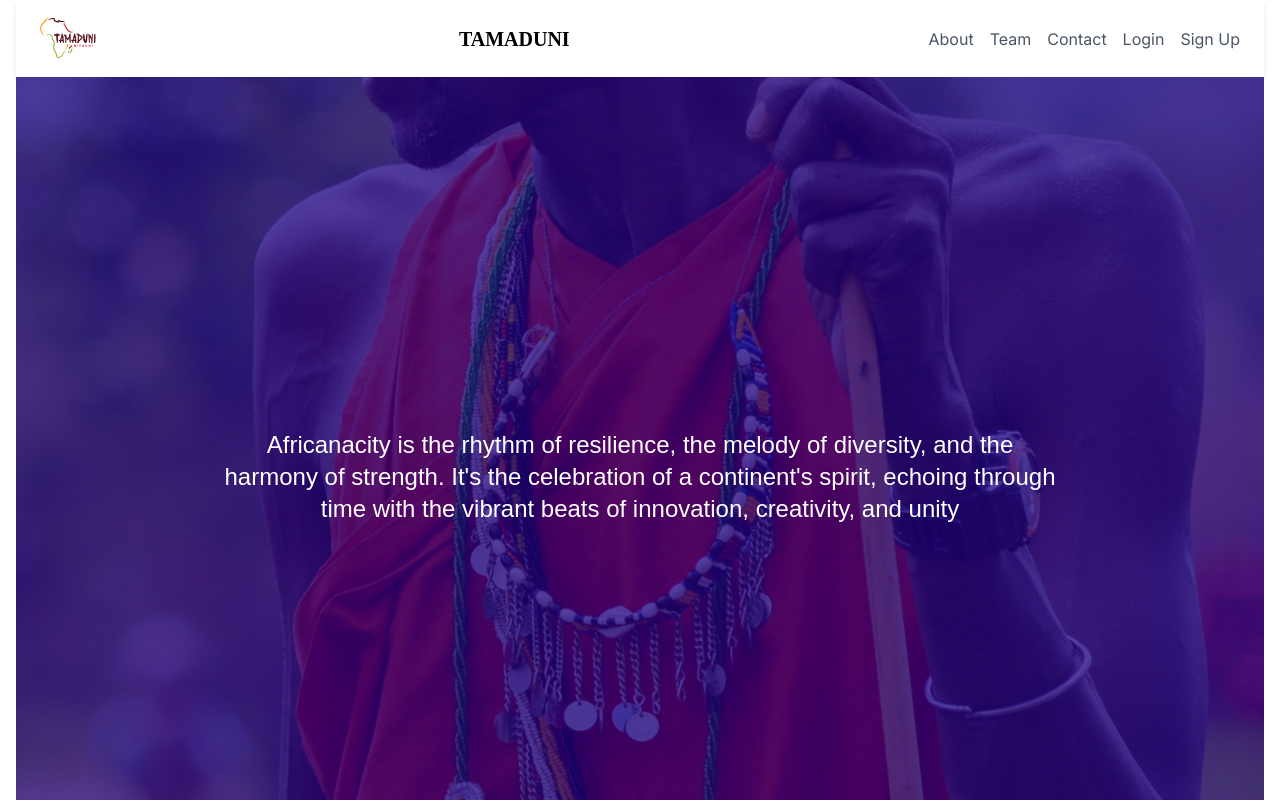
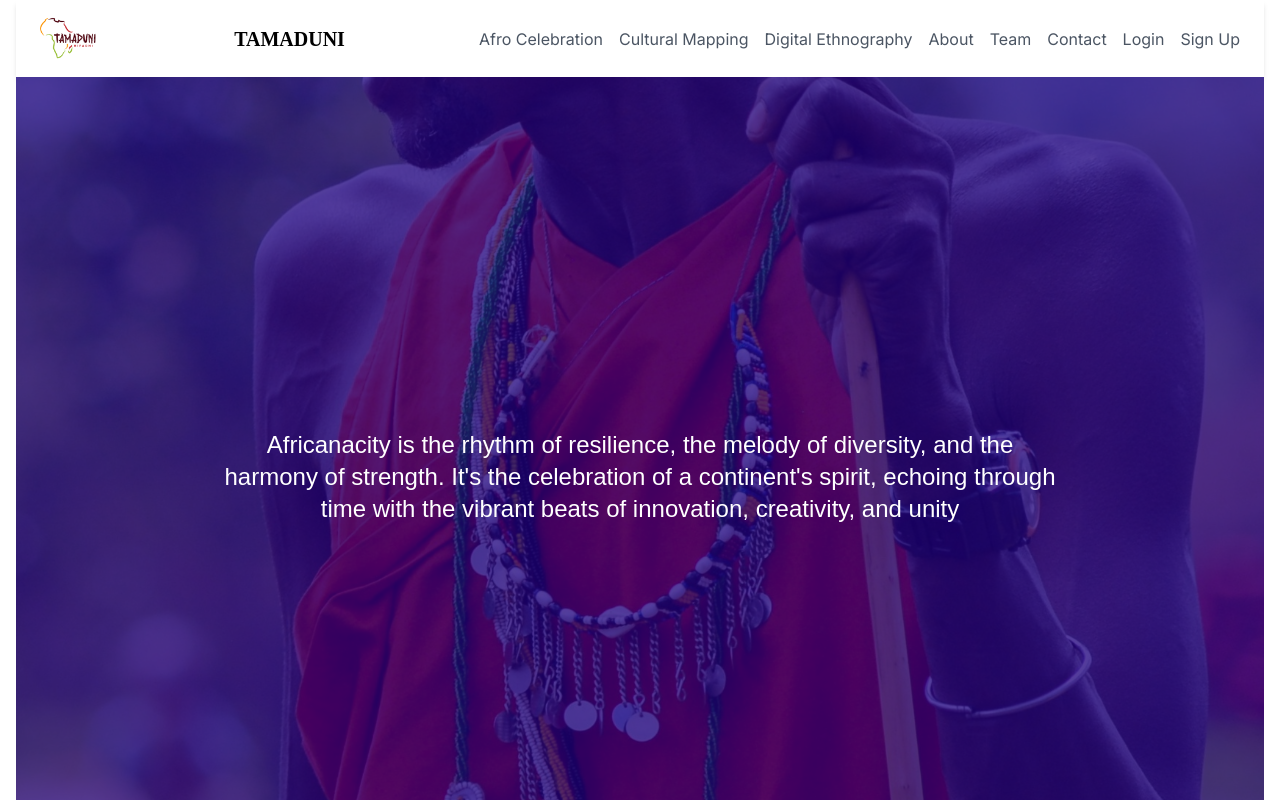
Before and after one commit to MembaDavid/tamaduni_next_version, a Next.js app: page / in a window 1280 px wide. Shown: the top 800 px of the page. Built offline with nearby package versions, Linux system fonts and the light colour scheme; a web font is replaced by a local one.

Commit message:
add new navigation links for Afro Celebration, Cultural Mapping, and Digital Ethnography in Topbar component

```diff
--- a/src/components/navigation/topbar.js
+++ b/src/components/navigation/topbar.js
@@ -69,6 +69,30 @@
         {/* Desktop Links */}
         <div className="hidden sm:flex space-x-4 items-center">
           <Link
+            href="/afrocelebration"
+            className={`text-gray-600 hover:text-black ${
+              isActive("/afrocelebration") ? "font-bold text-black" : ""
+            }`}
+          >
+            Afro Celebration
+          </Link>
+          <Link
+            href="/culturalmapping"
+            className={`text-gray-600 hover:text-black ${
+              isActive("/culturalmapping") ? "font-bold text-black" : ""
+            }`}
+          >
+            Cultural Mapping
+          </Link>
+          <Link
+            href="/digitalethnography"
+            className={`text-gray-600 hover:text-black ${
+              isActive("/digitalethnography") ? "font-bold text-black" : ""
+            }`}
+          >
+            Digital Ethnography
+          </Link>
+          <Link
             href="/about"
             className={`text-gray-600 hover:text-black ${
               isActive("/about") ? "font-bold text-black" : ""
@@ -118,6 +142,36 @@
       {/* Mobile Menu */}
       {menuOpen && (
         <div className="absolute top-16 left-0 w-full bg-white shadow-lg flex flex-col items-center space-y-6 py-6 sm:hidden transition-transform duration-300 ease-in-out z-40">
+          <Link
+            href="/afrocelebration"
+            className={`text-gray-600 hover:text-black ${
+              isActive("/afrocelebration") ? "font-bold text-black" : ""
+            }`}
+            onClick={toggleMenu}
+          >
+            Afro Celebration
+          </Link>
+
+          <Link
+            href="/culturalmapping"
+            className={`text-gray-600 hover:text-black ${
+              isActive("/culturalmapping") ? "font-bold text-black" : ""
+            }`}
+            onClick={toggleMenu}
+          >
+            Cultural Mapping
+          </Link>
+
+          <Link
+            href="/digitalethnography"
+            className={`text-gray-600 hover:text-black ${
+              isActive("/digitalethnography") ? "font-bold text-black" : ""
+            }`}
+            onClick={toggleMenu}
+          >
+            Digital Ethnography
+          </Link>
+
           <Link
             href="/about"
             className={`text-gray-600 hover:text-black ${
```
